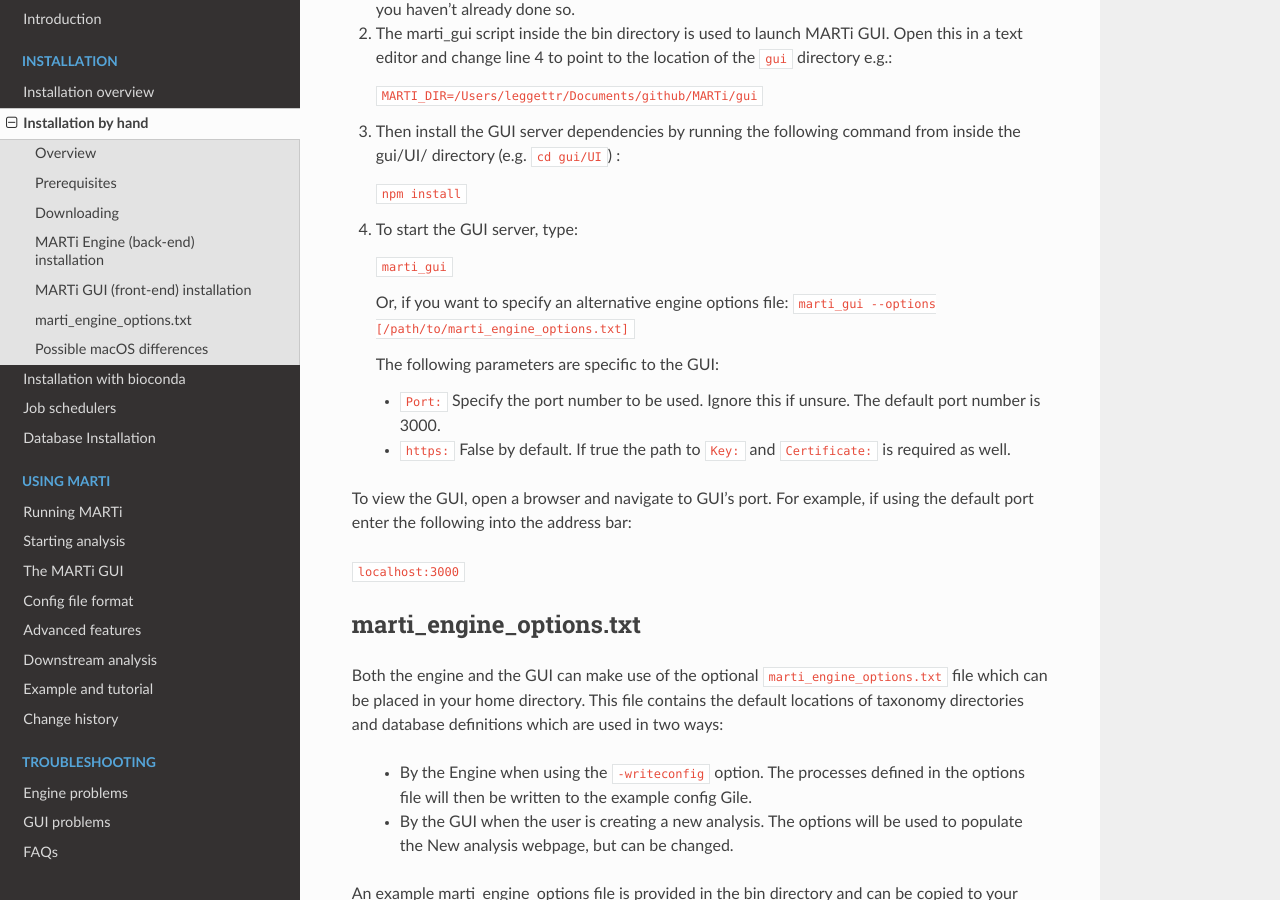
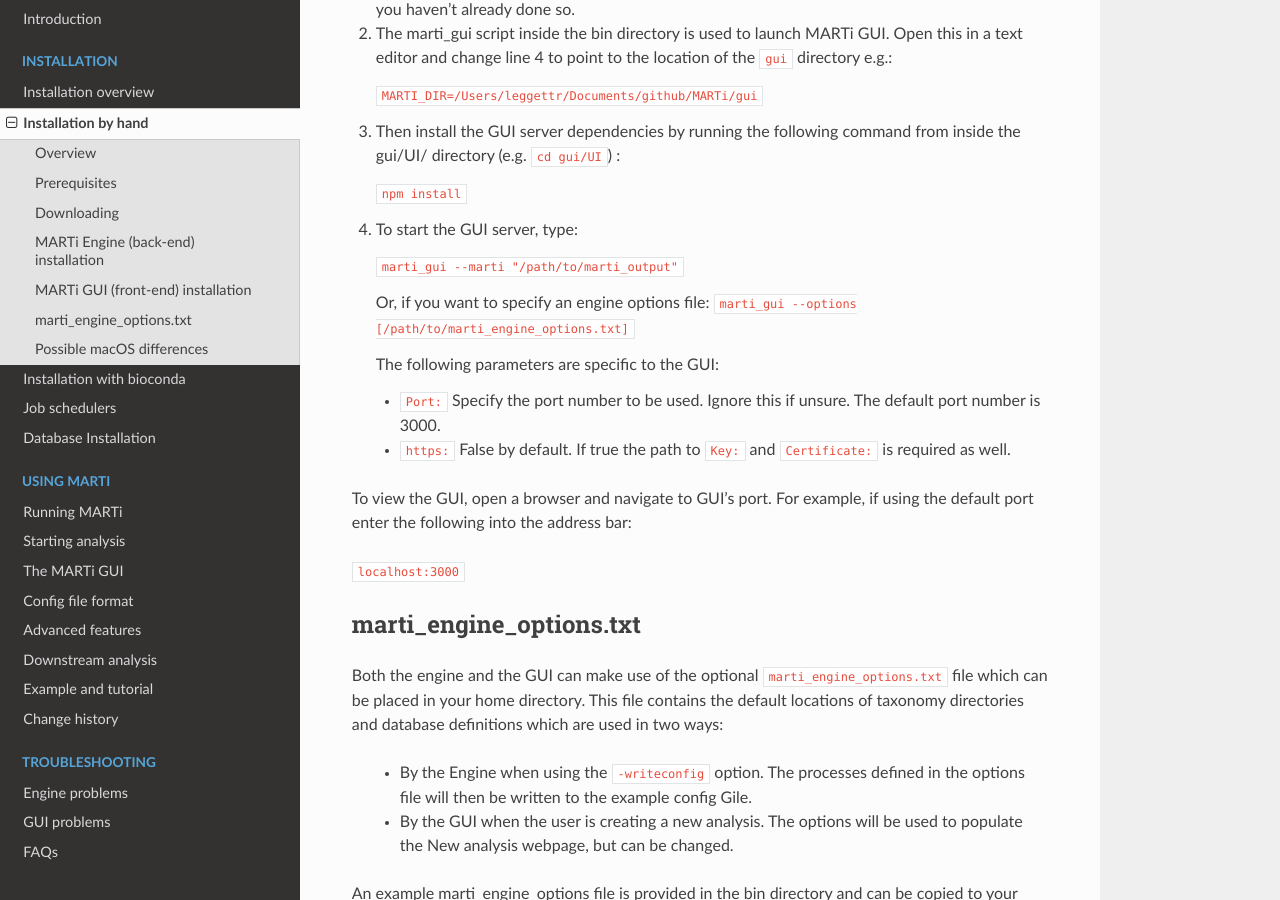
Before and after one commit to richardmleggett/MARTi, a Sphinx documentation site: the page built from docs/source/installationbyhand.rst, in a window 1280 px wide and 900 px high, scrolled down 2498 px. Built offline with Sphinx 7.4.7 and the Read the Docs theme 3.1.0, drawn with Linux system fonts in a browser that asks for light colours; formulas are drawn with MathJax 3.

Commit message:
Update installationbyhand.rst

```diff
--- a/docs/source/installationbyhand.rst
+++ b/docs/source/installationbyhand.rst
@@ -82,9 +82,9 @@ Having copied the MARTi software onto the computer or cluster being used for the
 
 #. To start the GUI server, type:
 
-   ``marti_gui``
+   ``marti_gui --marti "/path/to/marti_output"``
 
-   Or, if you want to specify an alternative engine options file:
+   Or, if you want to specify an engine options file:
    ``marti_gui --options [/path/to/marti_engine_options.txt]``
 
    The following parameters are specific to the GUI:
```
